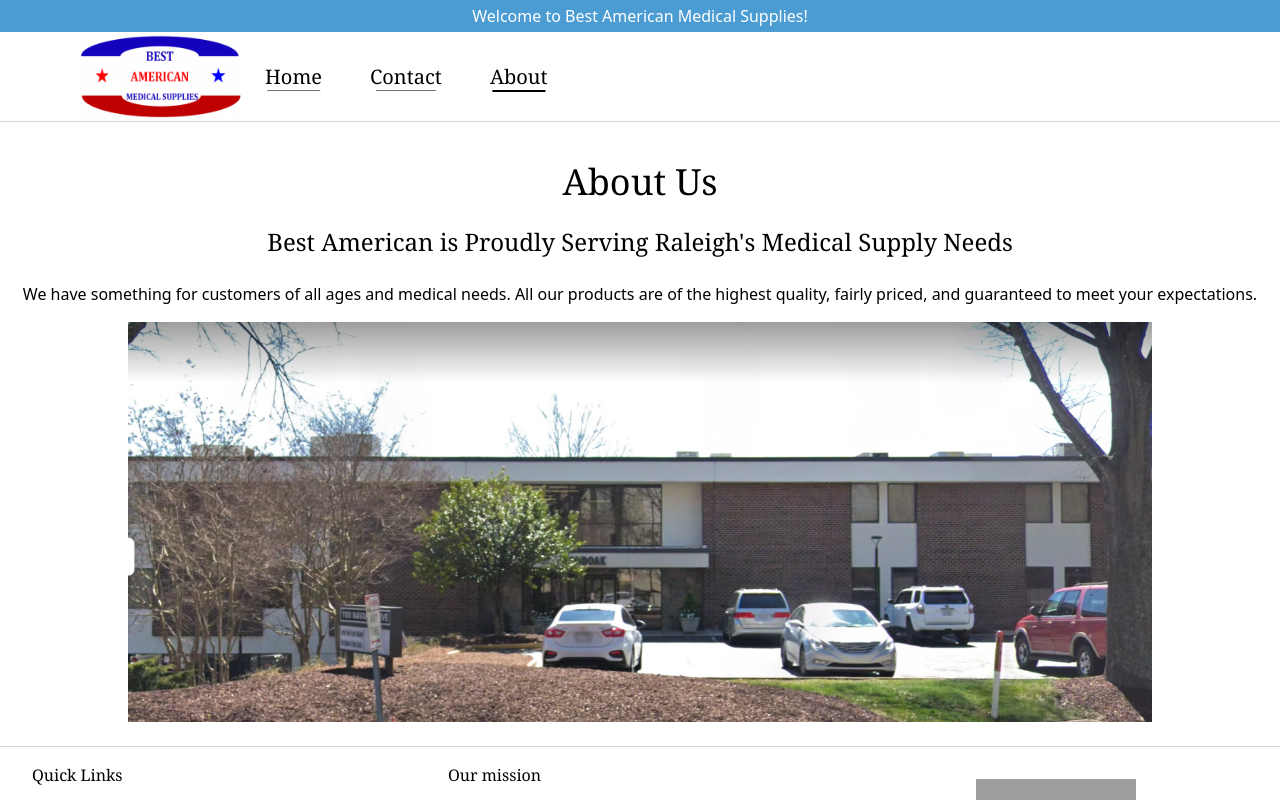
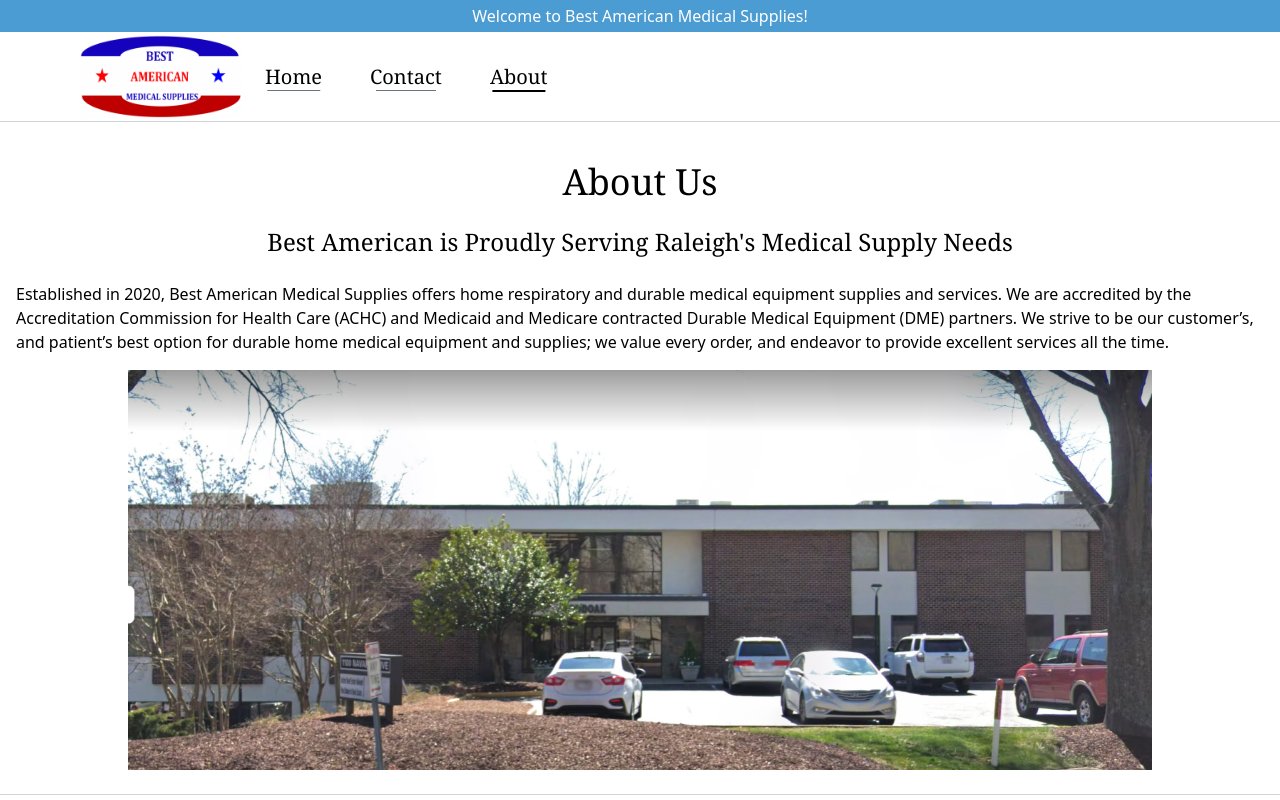
Before and after one commit to wzsamuels/bestamerican-nextjs, a Next.js app: page /about in a window 1280 px wide. Shown: the top 800 px of the page. Built offline with nearby package versions, Linux system fonts and the light colour scheme; grey boxes are pictures that could not be loaded.

Commit message:
Add new text to about page

```diff
--- a/app/about/page.tsx
+++ b/app/about/page.tsx
@@ -7,7 +7,7 @@
       <div className={'p-4'}>
         <h1 className={'text-3xl md:text-4xl text-center font-serif'}>About Us</h1>
         <h2 className={'my-6 text-xl md:text-2xl text-center font-serif'}>Best American is Proudly Serving Raleigh&apos;s Medical Supply Needs</h2>
-        <p>We have something for customers of all ages and medical needs. All our products are of the highest quality, fairly priced, and guaranteed to meet your expectations.</p>
+        <p>Established in 2020, Best American Medical Supplies offers home respiratory and durable medical equipment supplies and services. We are accredited by the Accreditation Commission for Health Care (ACHC) and Medicaid and Medicare contracted Durable Medical Equipment (DME) partners. We strive to be our customer’s, and patient’s best option for durable home medical equipment and supplies; we value every order, and endeavor to provide excellent services all the time.</p>
       </div>
       <div className={'relative w-full max-w-5xl min-h-[400px]'}>
         <Image fill className={'w-full object-cover'} src={exterior_image} alt={'Best American Medical Supplies exterior'}/>
```
